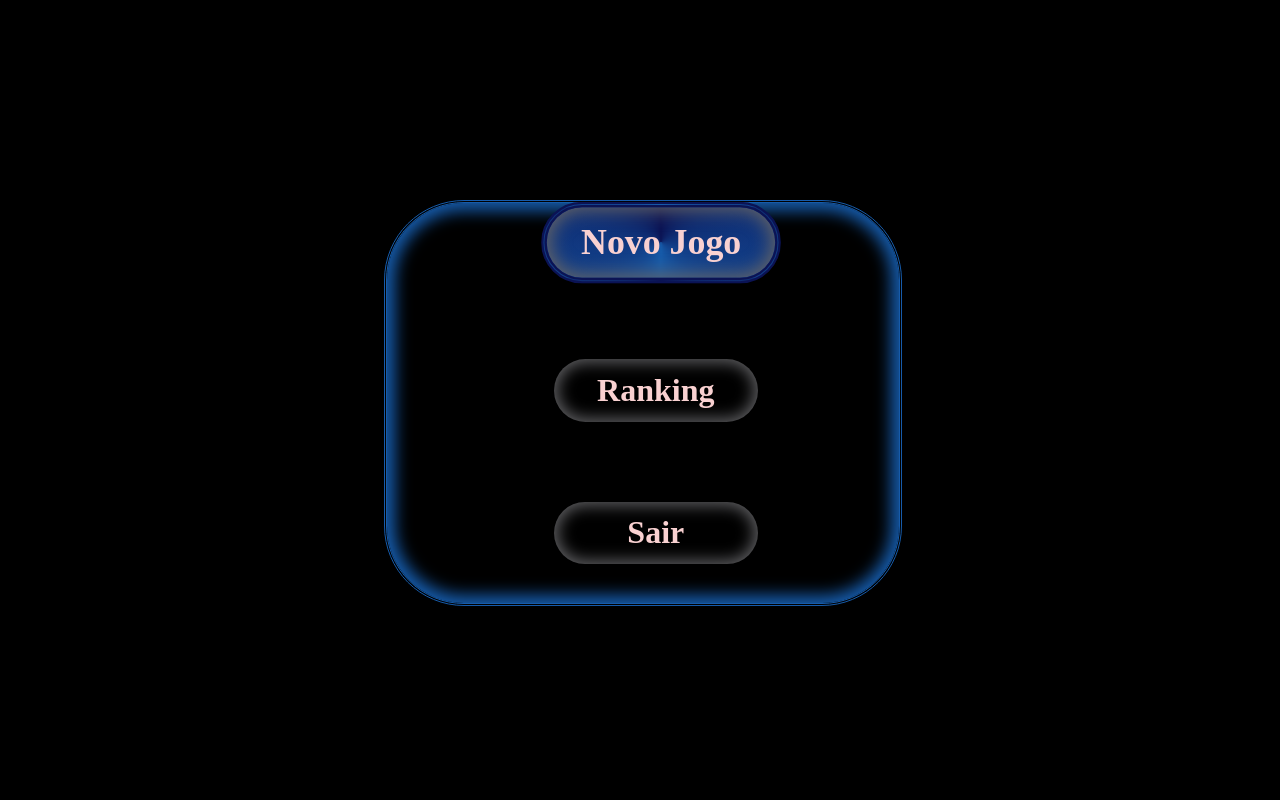
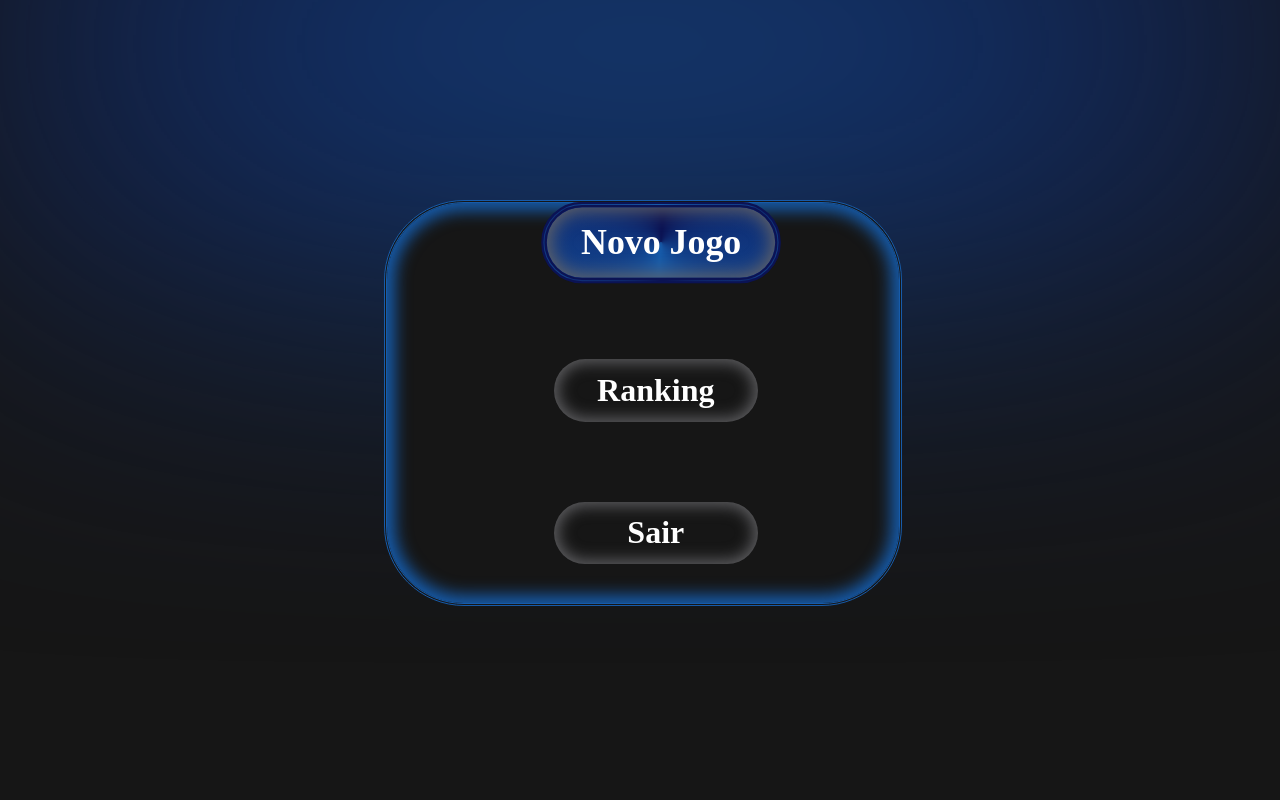
Before and after one commit to BeatrizHCor/KeyBattle-Royale, a PHP site: page /menu.html in a window 1280 px wide. Run offline with PHP 8.4, Linux system fonts and the light colour scheme.

Commit message:
Brilho de poder maligno fenomenal

```diff
--- a/pages/menu/menu.css
+++ b/pages/menu/menu.css
@@ -5,10 +5,11 @@
     --pink: #872F81;
     --darkpink: #501b4c;
     --shadow: rgb(99, 99, 102);
-    --text: #f9d1d1;
+    --text: #fff;
     --dark: #0b1354;
     --selected: #a155b9;
     --blue: #165baa;
+    --black: #161616;
   }
 
 #container{
@@ -17,7 +18,7 @@
     position: absolute;
     top: 25%;
     left: 30%;
-    background-color: transparent;
+    background-color: #161616;
     border-radius: 5em;
     display: grid;
     place-content: center;
@@ -34,7 +35,14 @@
     height: 70%;
 }
 body{
-    background-color: black;
+    background-color: var(--black);
+}
+#background1{
+  width: 100%;
+  height: 50%;
+  margin-top: -10em;
+  filter: blur(10em);
+  background-image: radial-gradient(var(--blue), var(--dark));
 }
 #logo{
     height: 8vh;
@@ -56,7 +64,7 @@ body{
     }
     .selected{
       animation: animatedBackground 2s linear infinite alternate;
-      background-image: conic-gradient(var(--dark), var(--blue), var(--dark));
+      background-image: conic-gradient(var(--dark) 2%, var(--blue), var(--dark));
       border: 5px double var(--dark)
     }
   @keyframes animatedBackground {
--- a/pages/menu/menu.html
+++ b/pages/menu/menu.html
@@ -4,11 +4,15 @@
         <link rel="icon" type="image/icon" href="../../images/favicon.svg">
     </head>
     <body>
-        <div id="container">
-            <div id="menu">
+        <div id="background1">
+        </div>
+        <div id="background2">
+            <div id="container">
+                <div id="menu">
                     <p id="option" class="selected">Novo Jogo</p>
                     <p id="option">Ranking</p>
                     <p id="option">Sair</p>
+                </div>
             </div>
         </div>
     </body>
```
